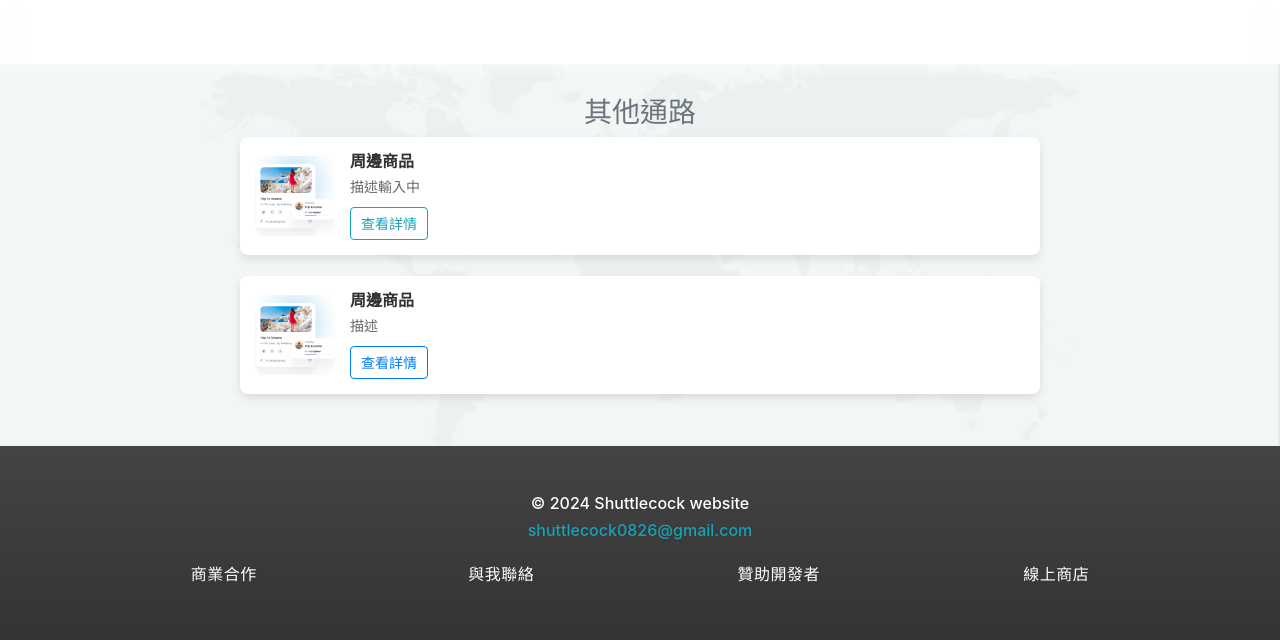
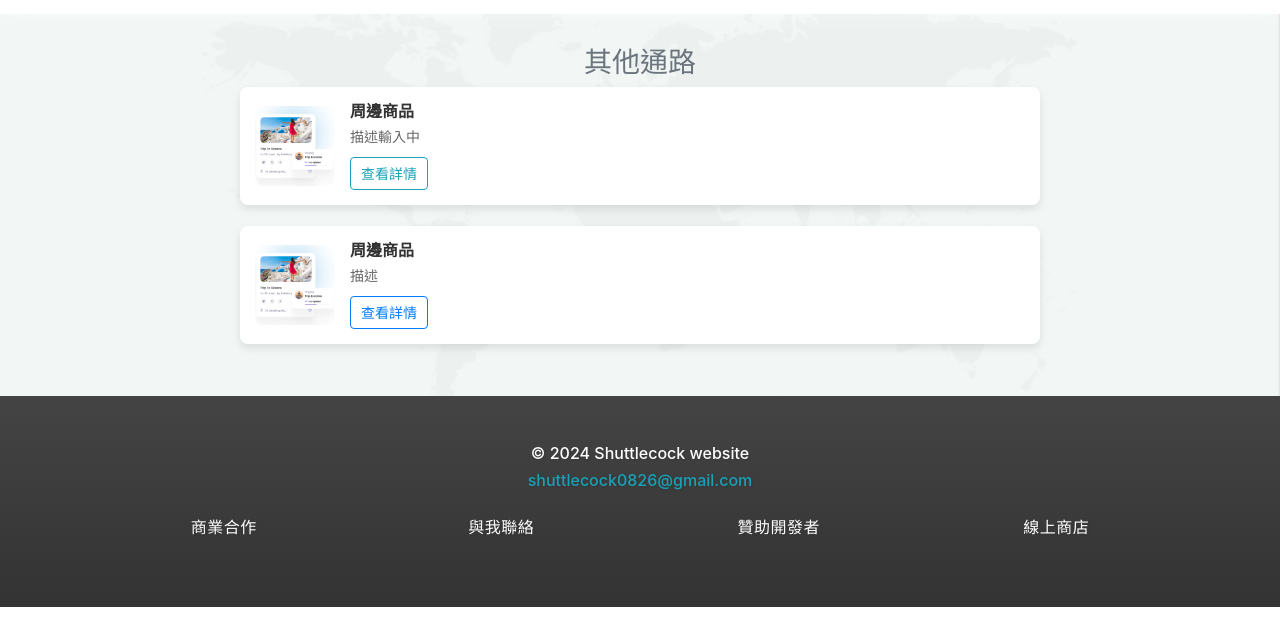
Before and after one commit to pan2618/pan2618.github.io, a plain HTML site: page index.html in a window 1280 px wide. Shown: the part 891-1531 px from the top of the page. After the commit the page ends 1498 px from the top, so only its background shows below. Drawn offline with nearby package versions, Linux system fonts and the light colour scheme.

Commit message:
Update styles.css

```diff
--- a/styles.css
+++ b/styles.css
@@ -265,7 +265,6 @@ nav.navbar {
 
 
 
-
 /* 定義漸入效果 */
 .fade-in {
     opacity: 0;
@@ -292,7 +291,7 @@ footer .footer-link {
     font-size: 16px;
     font-weight: 500;
     letter-spacing: 0.5px;
-    line-height: 1.2;
+    line-height: 1.6;
     font-family: 'Helvetica Neue', Arial, sans-serif;
 }
 
@@ -311,7 +310,7 @@ footer .row {
 
 footer .row a {
     display: block;
-    margin-bottom: 6px;
+    margin-bottom: 9px;
 }
 
 
@@ -437,3 +436,10 @@ footer .row a {
 .container h3, .container h6 {
     text-align: center;
 }
+
+
+.transition-blur {
+    height: 10px; /* 可以根據需要調整高度 */
+    margin: 0; /* 移除多餘的外距 */
+    padding: 0; /* 移除內距 */
+}
```
